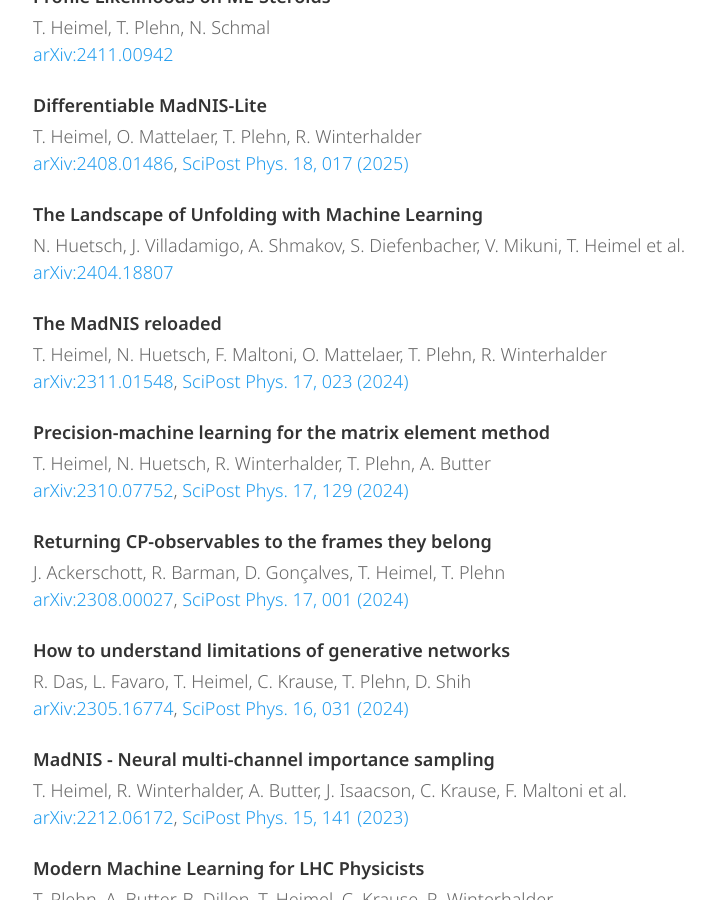
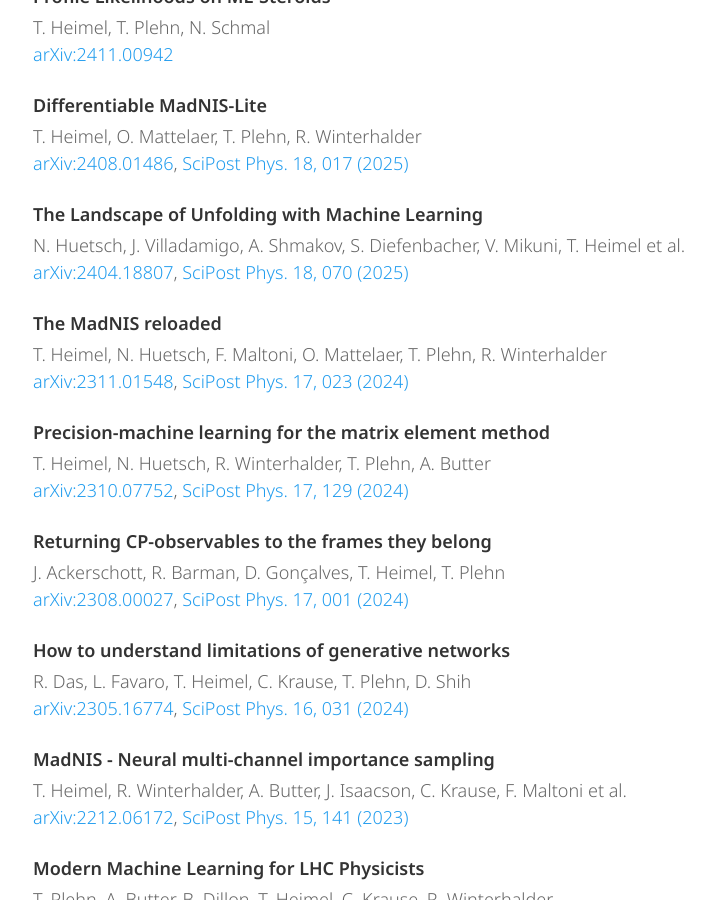
Before and after one commit to theoheimel/theoheimel.github.io, a Jekyll site: the page built from index.md, in a window 1280 px wide and 900 px high, scrolled down 1222 px. Shown: the whole window, without its empty margins (293-1004 px from the left). Built offline with Jekyll 4.4.1, drawn with Linux system fonts in a browser that asks for light colours.

Commit message:
Update publications

```diff
--- a/_data/publications.yaml
+++ b/_data/publications.yaml
@@ -12,6 +12,8 @@
 - authors: "N. Huetsch, J. Villadamigo, A. Shmakov, S. Diefenbacher, V. Mikuni, T. Heimel et al."
   title: "The Landscape of Unfolding with Machine Learning"
   arxiv: "2404.18807"
+  journal: "SciPost Phys. 18, 070 (2025)"
+  doi: "10.21468/SciPostPhys.18.2.070"
 - authors: "T. Heimel, N. Huetsch, F. Maltoni, O. Mattelaer, T. Plehn, R. Winterhalder"
   title: "The MadNIS reloaded"
   arxiv: "2311.01548"
```
